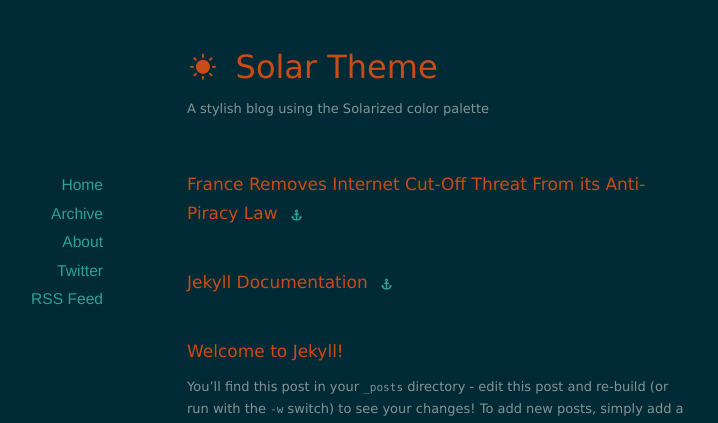
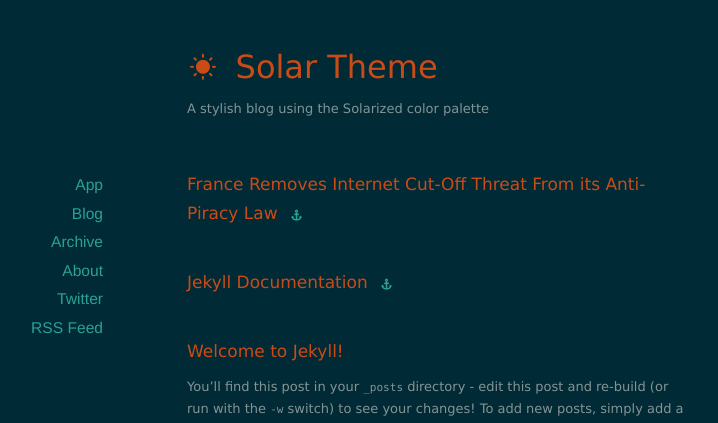
Before and after one commit to mdwriterapp/blog, a Jekyll site: the page built from index.html, in a window 1280 px wide. Shown: the top 423 px of the page, without its empty margins (203-921 px from the left). Built offline with Jekyll 4.4.1, drawn with Linux system fonts in a browser that asks for light colours; nearby versions of some CDN libraries; the list of posts is cut into pages by our own code.

Commit message:
Fix links

```diff
--- a/_config.yml
+++ b/_config.yml
@@ -1,5 +1,5 @@
 name: Solar Theme
-url: http://example.org
+url: http://mdwriterapp.com/blog
 description: A stylish blog using the Solarized color palette
 
 permalink: /:year/:month/:day/:title/
--- a/_layouts/default.html
+++ b/_layouts/default.html
@@ -10,8 +10,8 @@
     <script src="http://html5shiv.googlecode.com/svn/trunk/html5.js"></script>
   <![endif]-->
 
-  <link href="/assets/css/style.css" rel="stylesheet" />
-  <link href="/assets/css/colors-dark.css" rel="stylesheet" />
+  <link href="http://mdwriterapp.com/blog/assets/css/style.css" rel="stylesheet" />
+  <link href="http://mdwriterapp.com/blog/assets/css/colors-dark.css" rel="stylesheet" />
 
 </head>
 
@@ -20,7 +20,7 @@
 
 
   <header id="header">
-    <h1><a href="/"><i class="icon-sun"></i> {{ site.name }}</a></h1>
+    <h1><a href="/blog"><i class="icon-sun"></i> {{ site.name }}</a></h1>
     <p>{{ site.description }}</p>
   </header>
 
@@ -33,11 +33,12 @@
     <div id="sidebar">
       <nav>
         <ul>
-          <li><a href="/">Home</a></li>
-          <li><a href="/archives">Archive</a></li>
-          <li><a href="/about">About</a></li>
-          <li><a href="http://twitter.com/redwall_hp">Twitter</a></li>
-          <li><a href="/feed.xml">RSS Feed</a></li>
+          <li><a href="/">App</a></li>
+          <li><a href="/blog">Blog</a></li>
+          <li><a href="/blog/archives">Archive</a></li>
+          <li><a href="/blog/about">About</a></li>
+          <li><a href="http://twitter.com/dcab">Twitter</a></li>
+          <li><a href="/blog/feed.xml">RSS Feed</a></li>
         </ul>
       </nav>
     </div>
```
